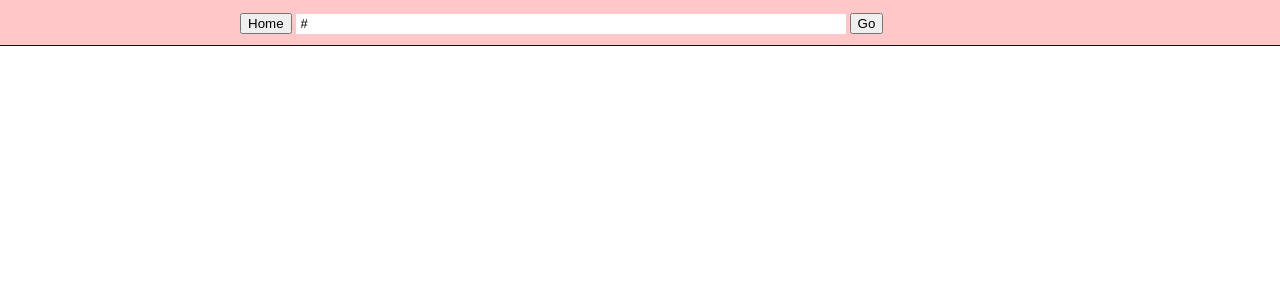
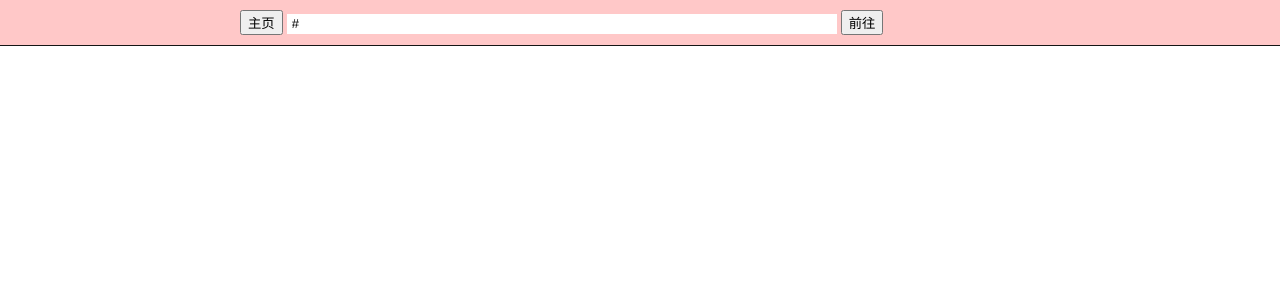
Before and after one commit to anoidgit/php-proxy-server, a PHP site: template templates/url_form.php in a window 1280 px wide. Shown: the top 300 px of the page. Run offline with PHP 8.4, Linux system fonts and the light colour scheme; the template is opened without the code that fills it: most values are stand-ins (such as "Sample title", 1, 10 or a date in 2020).

Commit message:
Create url_form.php

```diff
--- a/templates/url_form.php
+++ b/templates/url_form.php
@@ -62,10 +62,10 @@ function smart_select(ele){
 	<div style="width:800px; margin:0 auto;">
 
 		<form method="post" action="index.php" target="_top" style="margin:0; padding:0;">
-			<input type="button" value="Home" onclick="window.location.href='index.php'">
+			<input type="button" value="主页" onclick="window.location.href='index.php'">
 			<input type="text" name="url" value="<?php echo $url; ?>" autocomplete="off">
 			<input type="hidden" name="form" value="1">
-			<input type="submit" value="Go">
+			<input type="submit" value="前往">
 		</form>
 
 	</div>
```
